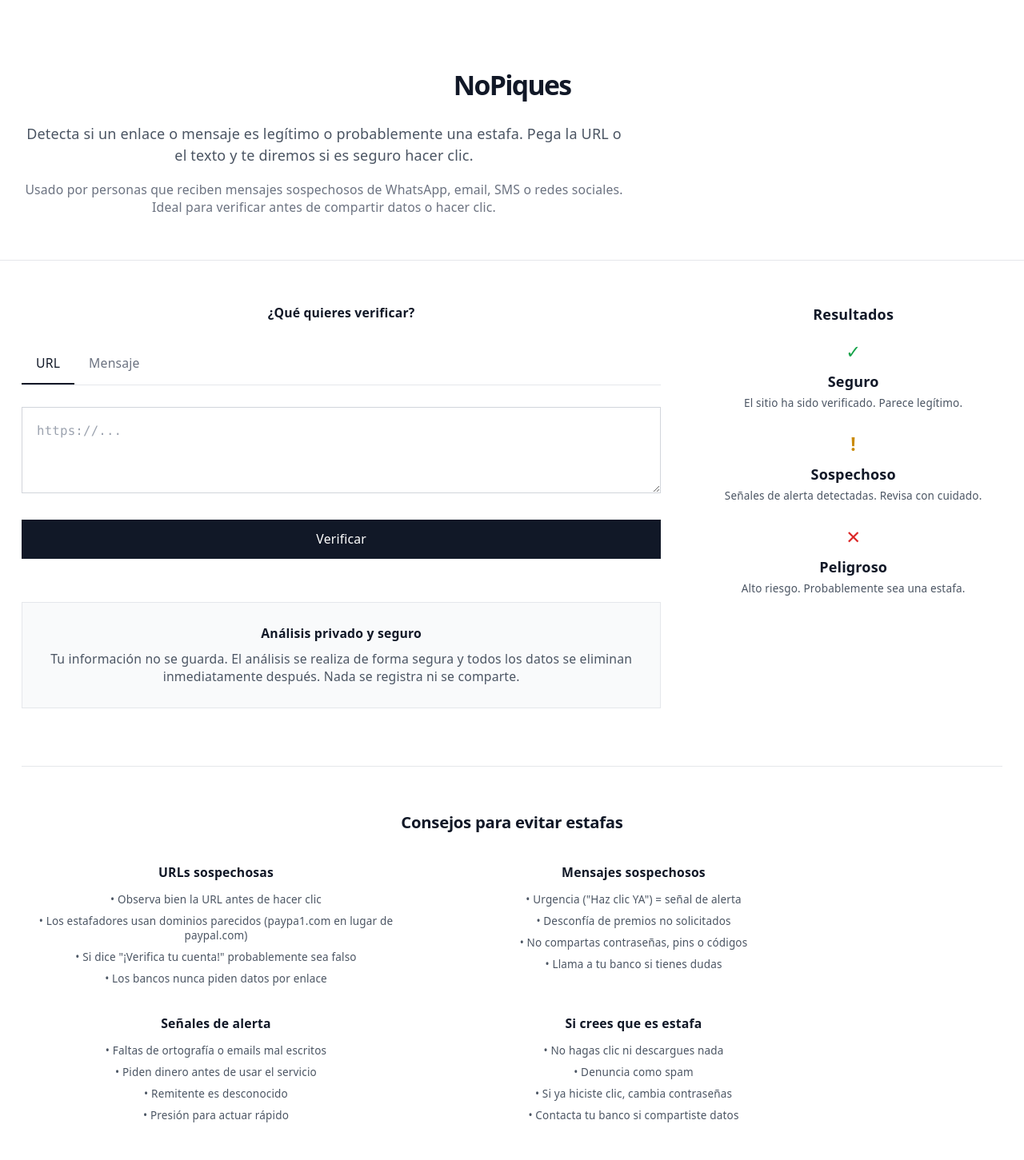
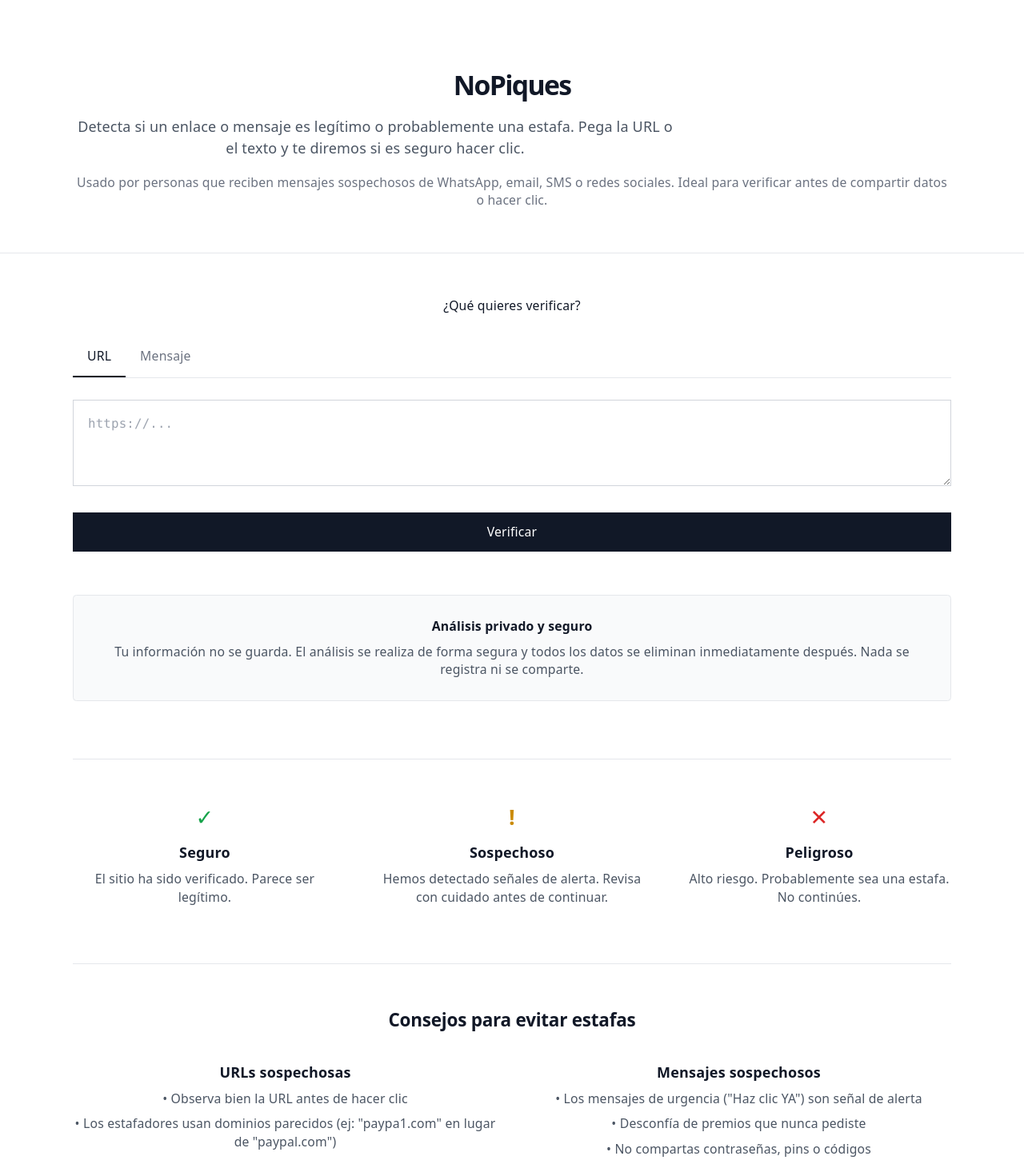
Before and after one commit to basketouch/nopiques, a React (Vite) app: page / in a window 1280 px wide. Shown: the top 1451 px of the page at 80% size. Built offline with nearby package versions, Linux system fonts and the light colour scheme.

Commit message:
Revert "Redesign layout with better structure and rigor"
This reverts commit 0da9f9242f7868b9c09fe45bce3967739cc43182.

```diff
--- a/src/App.jsx
+++ b/src/App.jsx
@@ -6,120 +6,107 @@ function App() {
     <div className="min-h-screen bg-white flex flex-col">
       {/* Header */}
       <header className="border-b border-gray-200">
-        <div className="max-w-6xl mx-auto px-6 py-12">
-          <h1 className="text-3xl font-semibold text-gray-900 mb-6">
+        <div className="max-w-5xl mx-auto px-6 py-12">
+          <h1 className="text-3xl font-semibold text-gray-900 mb-4">
             NoPiques
           </h1>
-          <div className="max-w-2xl">
-            <p className="text-gray-600 text-base mb-4">
+          <p className="text-gray-600 text-base mb-4 max-w-2xl">
             Detecta si un enlace o mensaje es legítimo o probablemente una estafa. Pega la URL o el texto y te diremos si es seguro hacer clic.
           </p>
           <p className="text-sm text-gray-500">
             Usado por personas que reciben mensajes sospechosos de WhatsApp, email, SMS o redes sociales. Ideal para verificar antes de compartir datos o hacer clic.
           </p>
         </div>
-        </div>
       </header>
 
       {/* Main Content */}
-      <main className="flex-grow max-w-6xl mx-auto w-full px-6 py-12">
-        <div className="grid grid-cols-3 gap-12">
-          {/* Left column - Form */}
-          <div className="col-span-2">
+      <main className="flex-grow max-w-5xl mx-auto w-full px-6 py-12">
         {/* Form Section */}
         <div className="mb-12">
-              <label className="block text-sm font-semibold text-gray-900 mb-6">
+          <div className="mb-6">
+            <label className="block text-sm font-medium text-gray-900 mb-4">
               ¿Qué quieres verificar?
             </label>
+          </div>
           <AnalyzerForm />
         </div>
 
-            {/* Privacy Banner */}
-            <div className="p-6 bg-gray-50 border border-gray-200">
+        {/* Privacy Banner - Prominent */}
+        <div className="mb-16 p-6 bg-gray-50 border border-gray-200 rounded">
           <h3 className="text-sm font-semibold text-gray-900 mb-2">Análisis privado y seguro</h3>
           <p className="text-sm text-gray-600">
             Tu información no se guarda. El análisis se realiza de forma segura y todos los datos se eliminan inmediatamente después. Nada se registra ni se comparte.
           </p>
         </div>
-          </div>
 
-          {/* Right column - Guide */}
+        {/* How it works */}
+        <section className="grid grid-cols-1 md:grid-cols-3 gap-12 border-t border-gray-200 pt-12 mb-16">
           <div>
-            <h3 className="font-semibold text-gray-900 mb-4">Resultados</h3>
-
-            <div className="space-y-6">
-              <div>
-                <div className="text-xl font-bold text-green-600 mb-2">✓</div>
-                <h4 className="font-semibold text-gray-900 mb-1">Seguro</h4>
-                <p className="text-xs text-gray-600">
-                  El sitio ha sido verificado. Parece legítimo.
+            <div className="text-2xl font-bold text-green-600 mb-3">✓</div>
+            <h3 className="font-semibold text-gray-900 mb-2">Seguro</h3>
+            <p className="text-sm text-gray-600">
+              El sitio ha sido verificado. Parece ser legítimo.
             </p>
           </div>
-
           <div>
-                <div className="text-xl font-bold text-yellow-600 mb-2">!</div>
-                <h4 className="font-semibold text-gray-900 mb-1">Sospechoso</h4>
-                <p className="text-xs text-gray-600">
-                  Señales de alerta detectadas. Revisa con cuidado.
+            <div className="text-2xl font-bold text-yellow-600 mb-3">!</div>
+            <h3 className="font-semibold text-gray-900 mb-2">Sospechoso</h3>
+            <p className="text-sm text-gray-600">
+              Hemos detectado señales de alerta. Revisa con cuidado antes de continuar.
             </p>
           </div>
-
           <div>
-                <div className="text-xl font-bold text-red-600 mb-2">✕</div>
-                <h4 className="font-semibold text-gray-900 mb-1">Peligroso</h4>
-                <p className="text-xs text-gray-600">
-                  Alto riesgo. Probablemente sea una estafa.
+            <div className="text-2xl font-bold text-red-600 mb-3">✕</div>
+            <h3 className="font-semibold text-gray-900 mb-2">Peligroso</h3>
+            <p className="text-sm text-gray-600">
+              Alto riesgo. Probablemente sea una estafa. No continúes.
             </p>
           </div>
-            </div>
-          </div>
-        </div>
+        </section>
 
         {/* Tips Section */}
-        <section className="mt-16 pt-12 border-t border-gray-200">
-          <h2 className="text-lg font-semibold text-gray-900 mb-8">Consejos para evitar estafas</h2>
+        <section className="border-t border-gray-200 pt-12">
+          <h2 className="text-xl font-semibold text-gray-900 mb-8">Consejos para evitar estafas</h2>
 
-          <div className="max-w-4xl">
-            <div className="grid grid-cols-2 gap-8">
+          <div className="grid grid-cols-1 md:grid-cols-2 gap-8">
             <div>
-                <h3 className="font-semibold text-gray-900 mb-3 text-sm">URLs sospechosas</h3>
-                <ul className="text-xs text-gray-600 space-y-2">
+              <h3 className="font-semibold text-gray-900 mb-2">URLs sospechosas</h3>
+              <ul className="text-sm text-gray-600 space-y-2">
                 <li>• Observa bien la URL antes de hacer clic</li>
-                  <li>• Los estafadores usan dominios parecidos (paypa1.com en lugar de paypal.com)</li>
+                <li>• Los estafadores usan dominios parecidos (ej: "paypa1.com" en lugar de "paypal.com")</li>
                 <li>• Si dice "¡Verifica tu cuenta!" probablemente sea falso</li>
                 <li>• Los bancos nunca piden datos por enlace</li>
               </ul>
             </div>
 
             <div>
-                <h3 className="font-semibold text-gray-900 mb-3 text-sm">Mensajes sospechosos</h3>
-                <ul className="text-xs text-gray-600 space-y-2">
-                  <li>• Urgencia ("Haz clic YA") = señal de alerta</li>
-                  <li>• Desconfía de premios no solicitados</li>
+              <h3 className="font-semibold text-gray-900 mb-2">Mensajes sospechosos</h3>
+              <ul className="text-sm text-gray-600 space-y-2">
+                <li>• Los mensajes de urgencia ("Haz clic YA") son señal de alerta</li>
+                <li>• Desconfía de premios que nunca pediste</li>
                 <li>• No compartas contraseñas, pins o códigos</li>
-                  <li>• Llama a tu banco si tienes dudas</li>
+                <li>• Llama directamente a tu banco si tienes dudas</li>
               </ul>
             </div>
 
             <div>
-                <h3 className="font-semibold text-gray-900 mb-3 text-sm">Señales de alerta</h3>
-                <ul className="text-xs text-gray-600 space-y-2">
+              <h3 className="font-semibold text-gray-900 mb-2">Señales de alerta</h3>
+              <ul className="text-sm text-gray-600 space-y-2">
                 <li>• Faltas de ortografía o emails mal escritos</li>
-                  <li>• Piden dinero antes de usar el servicio</li>
-                  <li>• Remitente es desconocido</li>
-                  <li>• Presión para actuar rápido</li>
+                <li>• Te piden dinero o datos antes de usar el servicio</li>
+                <li>• El remitente es desconocido</li>
+                <li>• Presión para actuar rápido sin pensar</li>
               </ul>
             </div>
 
             <div>
-                <h3 className="font-semibold text-gray-900 mb-3 text-sm">Si crees que es estafa</h3>
-                <ul className="text-xs text-gray-600 space-y-2">
+              <h3 className="font-semibold text-gray-900 mb-2">Si crees que es estafa</h3>
+              <ul className="text-sm text-gray-600 space-y-2">
                 <li>• No hagas clic ni descargues nada</li>
-                  <li>• Denuncia como spam</li>
-                  <li>• Si ya hiciste clic, cambia contraseñas</li>
-                  <li>• Contacta tu banco si compartiste datos</li>
+                <li>• Denuncia el correo/SMS como spam</li>
+                <li>• Si ya hiciste clic, cambia tus contraseñas</li>
+                <li>• Contacta a tu banco si compartiste datos</li>
               </ul>
-              </div>
             </div>
           </div>
         </section>
```
Lines whose indentation alone changed are shown as unchanged.
